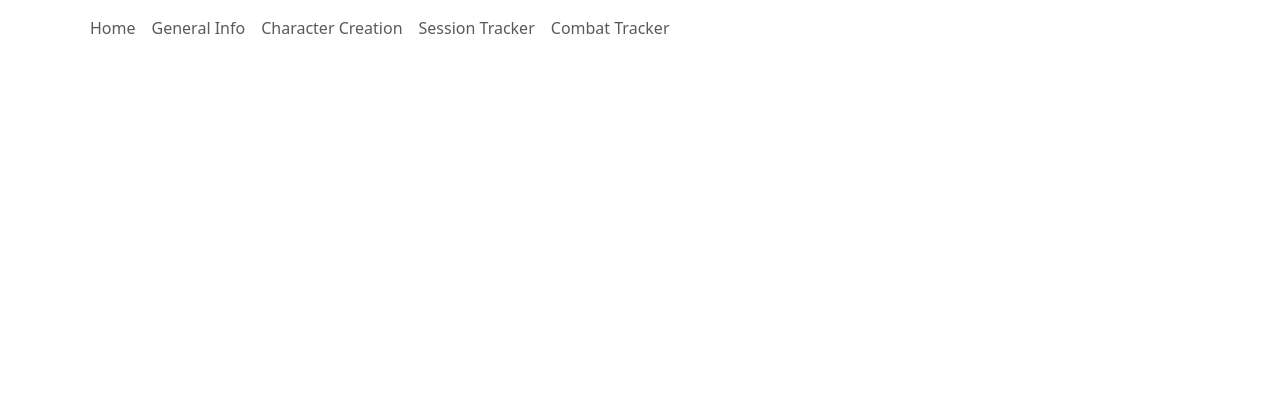
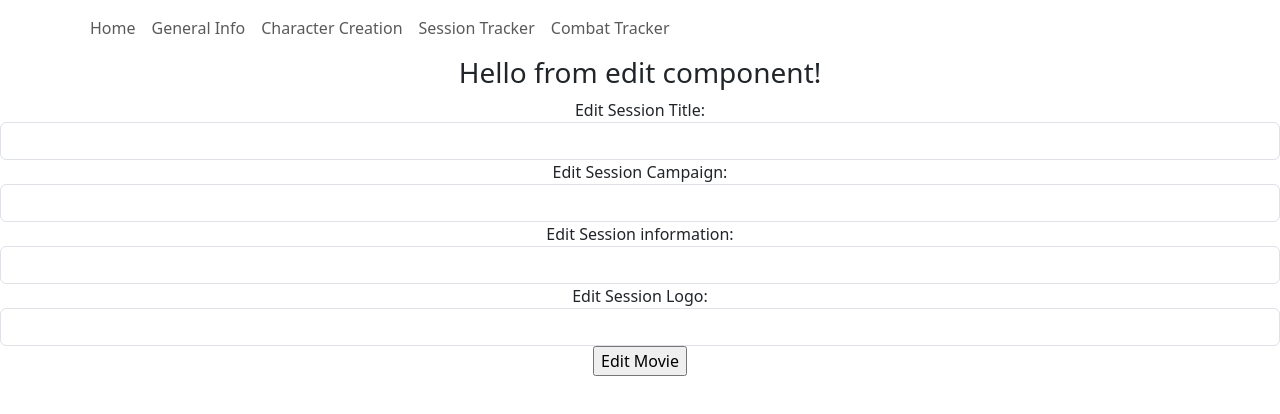
Before and after one commit to eoinocathasaigh/DND-MERN-Application, a React (Create React App) app: page /edit/1 in a window 1280 px wide. Shown: the top 414 px of the page. Built offline with nearby package versions, Linux system fonts and the light colour scheme; no server answers.

Commit message:
Added the following: Adding, deleting and editing a session

```diff
--- a/src/App.js
+++ b/src/App.js
@@ -7,7 +7,7 @@ import GeneralInfo from './components/GeneralInfo';
 import SessionTracker from './components/SessionTracker';
 import Home from './components/Home';
 import Create from './components/addSession';
-import editSession from './components/editSession';
+import Edit from './components/editSession';
 
 function App() {
   return (
@@ -21,7 +21,7 @@ function App() {
           <Route path="/Sessions" element={<SessionTracker/>} />
           <Route path="/Combat" element={<Combat/>} />
           <Route path="/addSession" element={<Create/>}/>
-          <Route path="/edit/:id" element={<editSession/>}/>
+          <Route path="/edit/:id" element={<Edit/>}/>
         </Routes>
       </Router>
     </div>
--- a/src/components/SessionItem.js
+++ b/src/components/SessionItem.js
@@ -3,6 +3,7 @@ import Card from 'react-bootstrap/Card';
 import { Link } from 'react-router-dom';
 import axios from 'axios'; //Promise based http client
 import Button from 'react-bootstrap/Button';
+
 //import Typography from '@mui/material/Typography';
 
 const SessionItem = (props) =>{
@@ -27,19 +28,14 @@ const SessionItem = (props) =>{
       }
     return(
         <div>
-            <Link className="btn btn-primary" to={"/addSession"}>Add a new Session</Link>
-            {/*This card format is exactly the same as simply
-            Printing out each element into a h3 or an image
-            The main difference is that this time its formatted better into individual cards*/}
-
             {/*This method is the bootstrap variant of the cards format
             Requires importing the card component from the react bootstrap*/}
-            <Card style={{ width: '18rem' }}>
-                <Card.Header>{props.MySession.title}</Card.Header>
+            <Card style={{ width: '18rem', margin: "auto" }}>
+                <Card.Header><b>{props.MySession.title}</b></Card.Header>
                 <Card.Body>
                     <Card.Img variant="top" src={props.MySession.logo} />
-
-                    <footer>{props.MySession.campaign}</footer>
+                    <Card.Body>{props.MySession.information}</Card.Body>
+                    <footer><b>Campaign:</b> {props.MySession.campaign}</footer>
                 </Card.Body>
                 {/*We want to redirect the user to a different url when they click this button*/}
                 {/*The props.myMovies._id will give us the unique id for each individual movie*/}
--- a/src/components/SessionTracker.js
+++ b/src/components/SessionTracker.js
@@ -1,6 +1,7 @@
 import Sessions from "./Sessions";
 import { useEffect, useState } from 'react';
 import axios from 'axios';
+import { Link } from 'react-router-dom';
 //Importing our Movies component
 
 //Read component holds an array of JSON data we will pass to our movies component to use from there
@@ -27,6 +28,7 @@ const SessionTracker = ()=>{
     return(
         <div>
             <h3>Hello from the Read component</h3>
+            <Link className="btn btn-primary" to={"/addSession"}>Add a new Session</Link>
             {/*We create the variable "myMovies" for our movies component and pass it the data we have in this class*/}
             <Sessions mySessions ={session} ReloadData={Reload}/>
         </div>
--- a/src/components/addSession.js
+++ b/src/components/addSession.js
@@ -1,5 +1,6 @@
 import { useState } from "react";//Need to import useState first to use it
 import axios from "axios";
+import { useNavigate } from "react-router-dom";
 const Create = ()=>{
     //We do everything in this class thanks to Axios
     //Allows us to handle http requests & responses
@@ -9,6 +10,7 @@ const Create = ()=>{
     const[campaign, setCampaign] = useState('');
     const[information, setInformation] = useState('');
     const[logo, setLogo] = useState('');
+    const navigate = useNavigate();
 
     //Used to handle when our submit button is pressed
     //Takes in the element, prevents it from repeating
@@ -18,12 +20,14 @@ const Create = ()=>{
         //Prevents the function from being called multiple times
         e.preventDefault();
         //Outputting the title entered by the user to the console
-        const session = {title, campaign, information};
+        const session = {title, campaign, information, logo};
         console.log(session);
 
         axios.post('http://localhost:4000/api/SessionTracker', session)
         .then((res) => console.log(res.data))
         .catch((err) => console.log(err.data));
+
+        navigate('/Sessions');
     }
     return(
         <div>
--- /dev/null
+++ b/src/components/editSession.js
@@ -0,0 +1,82 @@
+import axios from "axios";
+import { useEffect, useState } from "react";
+import { useParams } from "react-router-dom";
+import { useNavigate } from "react-router-dom";
+
+const Edit = () => {
+    const {id} = useParams();
+    const [title, setTitle] = useState('');
+    const [campaign, setCampaign] = useState('');
+    const [information, setInformation] = useState('');
+    const [logo, setLogo] = useState('');
+    const navigate = useNavigate();
+
+    useEffect(()=>{
+        axios.get('http://localhost:4000/api/session/'+id)
+        .then((res)=>{
+            console.log("sucess "+res.data);
+            setTitle(res.data.title);
+            setCampaign(res.data.campaign);
+            setInformation(res.data.information);
+            setLogo(res.data.logo);
+        })
+        .catch((err)=>{console.log(err)});
+    },[id]);
+
+
+    const handleSubmit = (e) => {
+        e.preventDefault();
+        const session = {title,campaign,information,logo};
+        console.log(session);
+
+        axios.put('http://localhost:4000/api/session/'+id, session)
+        .then((res)=>{
+            console.log("Edited: "+res.data);
+            navigate('/Sessions');
+        })
+        .catch((err)=>{
+            console.log(err);
+        });
+
+    }
+
+    return (
+        <div>
+            <h3>Hello from edit component!</h3>
+            <form onSubmit={handleSubmit}>
+                <div className="form-group">
+                    <label>Edit Session Title: </label>
+                    <input type="text"
+                        className="form-control"
+                        value={title}
+                        onChange={(e) => { setTitle(e.target.value) }}/>
+                </div>
+                <div className="form-group">
+                    <label>Edit Session Campaign: </label>
+                    <input type="text"
+                        className="form-control"
+                        value={campaign}
+                        onChange={(e) => { setCampaign(e.target.value) }}/>
+                </div>
+                <div className="form-group">
+                    <label>Edit Session information: </label>
+                    <input type="text"
+                        className="form-control"
+                        value={information}
+                        onChange={(e) => { setInformation(e.target.value) }}/>
+                </div>
+                <div className="form-group">
+                    <label>Edit Session Logo: </label>
+                    <input type="text"
+                        className="form-control"
+                        value={logo}
+                        onChange={(e) => { setLogo(e.target.value) }}/>
+                </div>
+                <div>
+                    <input type="submit" value="Edit Movie"></input>
+                </div>
+            </form>
+        </div>
+    );
+}
+export default Edit;
```
Also changed, not shown: 1 other file (tests, documents, lock files or other folders).
